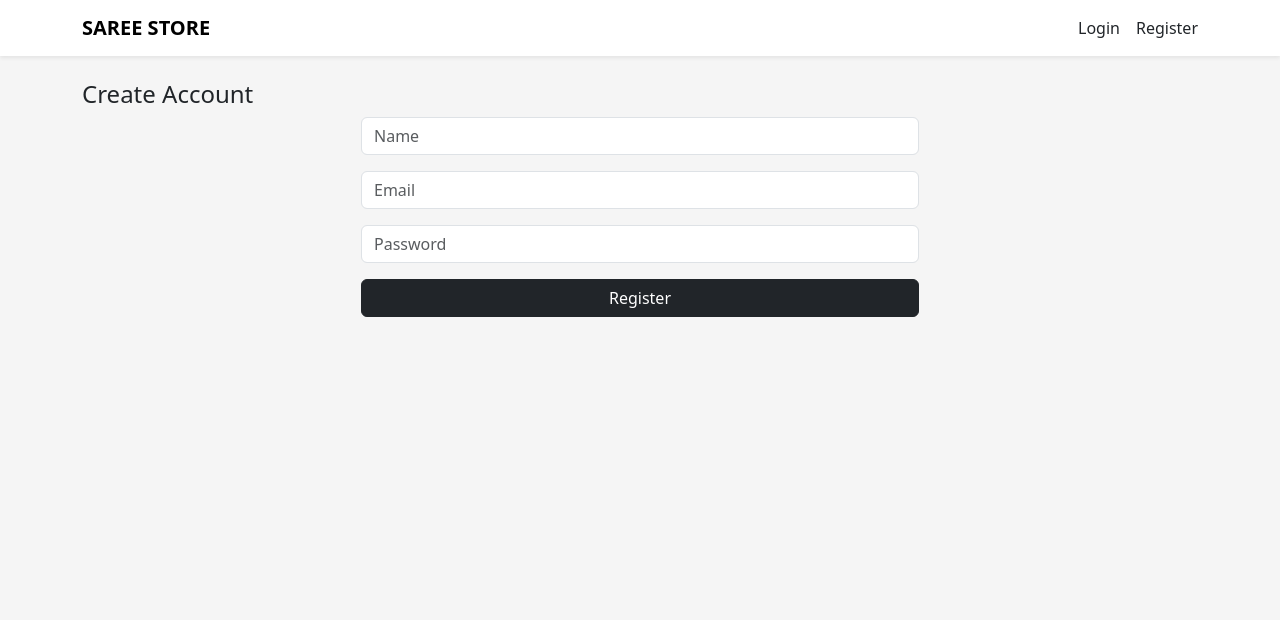
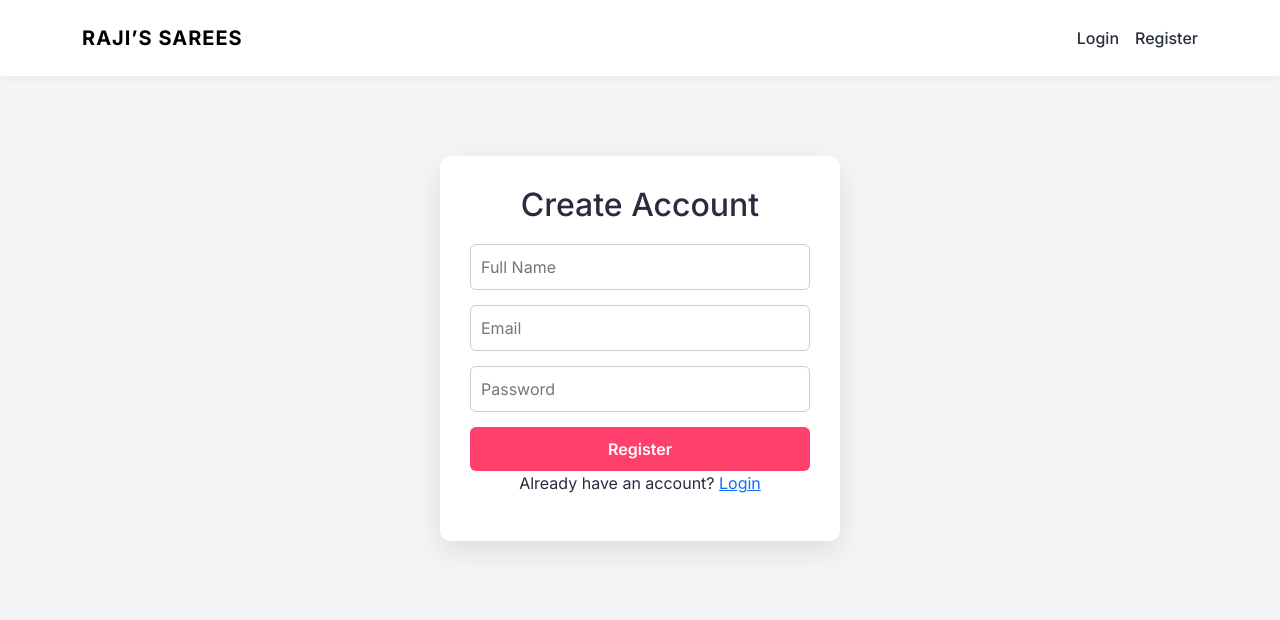
Before and after one commit to SamanuAbhinay/Rajis_Sarees_Store, a Flask app: page /register in a window 1280 px wide. Shown: the top 620 px of the page. Run offline with Flask 3, Linux system fonts and the light colour scheme.

Commit message:
I Developed some chnages in User Interface

```diff
--- a/static/css/style.css
+++ b/static/css/style.css
@@ -1,3 +1,21 @@
+/* ===============================
+   GLOBAL RESET & THEME
+================================ */
+
+@import url('https://fonts.googleapis.com/css2?family=Inter:wght@300;400;500;600;700&display=swap');
+
+* {
+    margin: 0;
+    padding: 0;
+    box-sizing: border-box;
+}
+
+body {
+    font-family: 'Inter', sans-serif;
+    background-color: #f5f5f6;
+    color: #282c3f;
+}
+
 body {
     background-color: #f5f5f5;
 }
@@ -15,3 +33,204 @@ body {
     height: 250px;
     object-fit: cover;
 }
+
+.myntra-navbar {
+    background: #ffffff;
+    padding: 15px 0;
+    box-shadow: 0 2px 10px rgba(0,0,0,0.05);
+}
+
+.brand-logo {
+    font-weight: 700;
+    letter-spacing: 1px;
+}
+
+.nav-icon {
+    text-decoration: none;
+    font-weight: 500;
+    color: #282c3f;
+}
+
+.nav-icon:hover {
+    color: #ff3f6c;
+}
+
+/* ===============================
+   PRODUCT GRID
+================================ */
+
+.product-grid {
+    display: grid;
+    grid-template-columns: repeat(auto-fill, minmax(250px, 1fr));
+    gap: 25px;
+    padding: 30px 0;
+}
+
+.product-card {
+    background: #fff;
+    border-radius: 10px;
+    overflow: hidden;
+    transition: all 0.3s ease;
+    box-shadow: 0 4px 12px rgba(0,0,0,0.06);
+}
+
+.product-card:hover {
+    transform: translateY(-5px);
+    box-shadow: 0 8px 20px rgba(0,0,0,0.1);
+}
+
+.product-img {
+    width: 100%;
+    height: 320px;
+    object-fit: cover;
+}
+
+.product-info {
+    padding: 15px;
+}
+
+.product-info h6 {
+    font-weight: 600;
+    margin-bottom: 5px;
+}
+
+.price {
+    color: #ff3f6c;
+    font-weight: 700;
+}
+
+.stock {
+    font-size: 12px;
+    color: #777;
+}
+
+.btn-buy {
+    width: 100%;
+    background: #ff3f6c;
+    color: #fff;
+    border: none;
+    padding: 10px;
+    border-radius: 6px;
+    margin-top: 10px;
+    font-weight: 600;
+}
+
+.btn-buy:hover {
+    background: #e6375b;
+}
+
+.cart-btn {
+    background: #ff3f6c;
+    color: white;
+    border-radius: 5px;
+    padding: 8px 12px;
+    border: none;
+}
+
+.cart-btn-outline {
+    border: 1px solid #ff3f6c;
+    color: #ff3f6c;
+    background: transparent;
+}
+
+button {
+    transition: all 0.3s ease;
+}
+
+button:hover {
+    transform: scale(1.02);
+}
+
+/* ===== NAVBAR ===== */
+.navbar {
+  display: flex;
+  justify-content: space-between;
+  align-items: center;
+  padding: 18px 40px;
+  background: #fff;
+  box-shadow: 0 2px 8px rgba(0,0,0,0.05);
+}
+
+.logo a {
+  font-size: 22px;
+  font-weight: 700;
+  color: #000;
+  text-decoration: none;
+}
+
+/* Nav buttons */
+.nav-actions {
+  display: flex;
+  gap: 15px;
+}
+
+.nav-btn {
+  padding: 8px 18px;
+  border-radius: 6px;
+  text-decoration: none;
+  font-weight: 500;
+  transition: 0.3s;
+}
+
+/* Login */
+.nav-btn.login {
+  color: #000;
+  border: 1px solid #ddd;
+}
+
+.nav-btn.login:hover {
+  background: #f5f5f5;
+}
+
+/* Register */
+.nav-btn.register {
+  background: #ff3f6c;
+  color: #fff;
+}
+
+.nav-btn.register:hover {
+  background: #e7335c;
+}
+
+/* Logout */
+.nav-btn.logout {
+  background: #000;
+  color: #fff;
+}
+
+.auth-container {
+  max-width: 400px;
+  margin: 80px auto;
+  padding: 30px;
+  background: #fff;
+  box-shadow: 0 10px 30px rgba(0,0,0,0.1);
+  border-radius: 10px;
+  text-align: center;
+}
+
+.auth-container h2 {
+  margin-bottom: 20px;
+}
+
+.auth-container input {
+  width: 100%;
+  padding: 10px;
+  margin-bottom: 15px;
+  border-radius: 6px;
+  border: 1px solid #ccc;
+}
+
+.auth-container button {
+  width: 100%;
+  padding: 10px;
+  background: #ff3f6c;
+  border: none;
+  color: #fff;
+  font-weight: 600;
+  border-radius: 6px;
+  cursor: pointer;
+}
+
+.auth-container button:hover {
+  background: #e7335c;
+}
--- a/templates/base.html
+++ b/templates/base.html
@@ -13,25 +13,19 @@
 <body>
 
 <!-- NAVBAR -->
-<nav class="navbar navbar-expand-lg navbar-light bg-white shadow-sm">
+<nav class="navbar navbar-expand-lg myntra-navbar">
   <div class="container">
+    <a class="navbar-brand brand-logo" href="/">RAJI’S SAREES</a>
 
-    <!-- LOGO -->
-    <a class="navbar-brand fw-bold" href="/">SAREE STORE</a>
-
-    <!-- RIGHT MENU -->
-    <div class="d-flex align-items-center gap-3">
+    <div class="ms-auto d-flex align-items-center gap-3">
 
       {% if current_user.is_authenticated %}
-        <!-- When user is logged in -->
-        <span class="fw-semibold">Hi, {{ current_user.name }}</span>
-        <a class="nav-link" href="/logout">Logout</a>
-        <a class="nav-link" href="/cart">Cart 🛒</a>
-
+        <a href="/cart" class="nav-icon">🛒 Cart</a>
+        <a href="/orders" class="nav-icon">Orders</a>
+        <a href="/logout" class="nav-icon logout-btn">Logout</a>
       {% else %}
-        <!-- When user is NOT logged in -->
-        <a class="nav-link" href="/login">Login</a>
-        <a class="nav-link" href="/register">Register</a>
+        <a href="/login" class="nav-icon">Login</a>
+        <a href="/register" class="nav-icon register-btn">Register</a>
       {% endif %}
 
     </div>
--- a/templates/register.html
+++ b/templates/register.html
@@ -1,12 +1,18 @@
 {% extends "base.html" %}
+{% block content %}
 
-{% block content %}
-<h4>Create Account</h4>
+<div class="auth-container">
+  <h2>Create Account</h2>
 
-<form method="POST" class="w-50 mx-auto">
-  <input class="form-control mb-3" name="name" placeholder="Name" required>
-  <input class="form-control mb-3" name="email" placeholder="Email" required>
-  <input class="form-control mb-3" type="password" name="password" placeholder="Password" required>
-  <button class="btn btn-dark w-100">Register</button>
-</form>
+  <form method="POST">
+    <input type="text" name="name" placeholder="Full Name" required>
+    <input type="email" name="email" placeholder="Email" required>
+    <input type="password" name="password" placeholder="Password" required>
+
+    <button type="submit">Register</button>
+  </form>
+
+  <p>Already have an account? <a href="/login">Login</a></p>
+</div>
+
 {% endblock %}
```
Also changed, not shown: templates/home.html (+24 -13 lines), instance/users.db.
